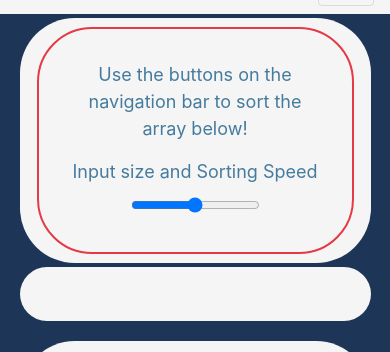
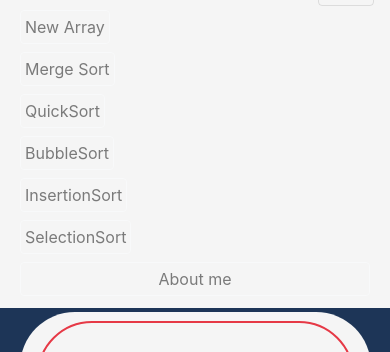
Before and after one commit to piyush-terkar/.github.io, a website: page index.html in a window 390 px wide. Shown: the part 42-394 px from the top of the page. Drawn offline with nearby package versions, Linux system fonts and the light colour scheme.

Commit message:
New Features!
Merge Sort added!!
improved UX for smaller screens

```diff
--- a/index.html
+++ b/index.html
@@ -29,18 +29,30 @@
                 aria-label="navigation toggle"></span>
         </button>
         <div id="navLinks"
-            class="collapse navbar-collapse">
+            class="collapse navbar-collapse show">
             <ul class="navbar-nav">
                 <li class="nav-item"><button id="genarr"
                         class="nav-link btn btn-outline-light m-1 p-1">New Array</button></li>
+                <li class="nav-item"><button id="Msort"
+                        class="nav-link btn btn-outline-light m-1 p-1"
+                        data-toggle="collapse"
+                        data-target="#navLinks">Merge Sort</button></li>
                 <li class="nav-item "><button id="qsort"
-                        class="nav-link btn btn-outline-light m-1 p-1">QuickSort</button></li>
+                        class="nav-link btn btn-outline-light m-1 p-1"
+                        data-toggle="collapse"
+                        data-target="#navLinks">QuickSort</button></li>
                 <li class="nav-item"><button id="bsort"
-                        class="nav-link btn btn-outline-light m-1 p-1">BubbleSort</button></li>
+                        class="nav-link btn btn-outline-light m-1 p-1"
+                        data-toggle="collapse"
+                        data-target="#navLinks">BubbleSort</button></li>
                 <li class="nav-item"><button id="isort"
-                        class="nav-link btn btn-outline-light m-1 p-1">InsertionSort</button></li>
+                        class="nav-link btn btn-outline-light m-1 p-1"
+                        data-toggle="collapse"
+                        data-target="#navLinks">InsertionSort</button></li>
                 <li class="nav-item"><button id="Ssort"
-                        class="nav-link btn btn-outline-light m-1 p-1">SelectionSort</button></li>
+                        class="nav-link btn btn-outline-light m-1 p-1"
+                        data-toggle="collapse"
+                        data-target="#navLinks">SelectionSort</button></li>
                 <li class="nav-item">
                     <a href="http://www.linkedin.com/in/piyushterkar"
                         class="nav-link btn btn-outline-light m-1 p-1">About me</a>
@@ -52,7 +64,8 @@
         <div class="double-border">
             <p>Use the buttons on the navigation bar to sort the array below!</p>
             <label for="size">Input size and Sorting Speed</label>
-            <input id="size" class="form-range"
+            <input id="size"
+                class="form-range"
                 type="range"
                 min="20"
                 max="100">
@@ -67,6 +80,14 @@
             Best: O(nlog(n)) | Average: O(nlog(n)) | Worst: O(n<sup>2</sup>)
         </p>
         <p>Space complexity: O(log(n))</p>
+    </div>
+    <div id="mf"
+        class="flashcard hide">
+        <h2>MergeSort</h2>
+        <p>Time complexity:
+            Best: O(nlog(n)) | Average: O(nlog(n)) | Worst: O(nlog(n))
+        </p>
+        <p>Space complexity: O(n)</p>
     </div>
     <div id="bf"
         class="flashcard hide">
```
